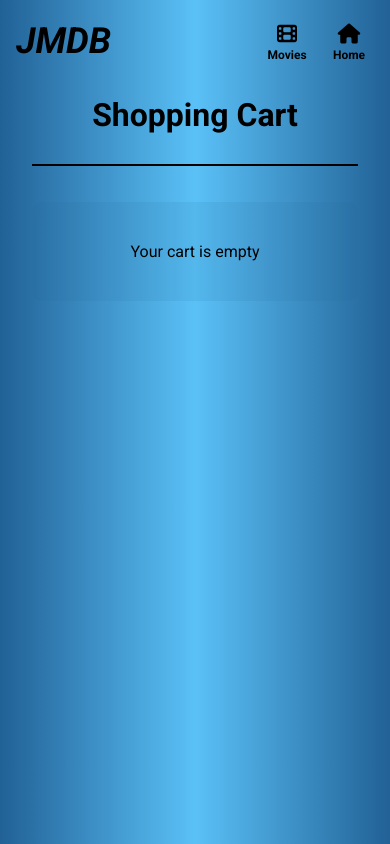
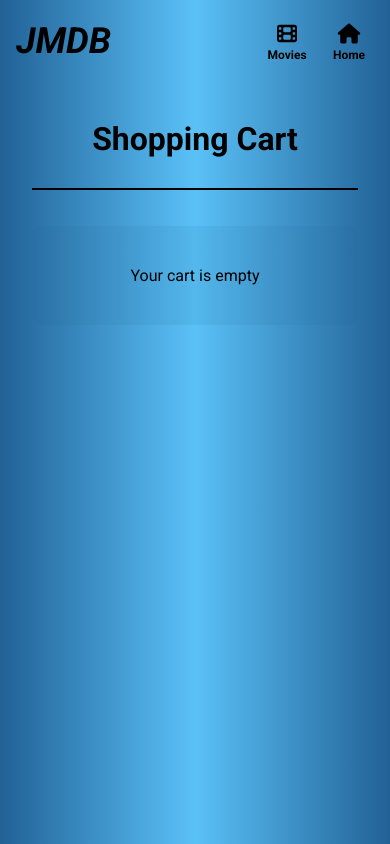
Before and after one commit to codejima3797/react-movie-store, a React (Create React App) app: page /cart in a window 390 px wide. Shown: the top 844 px of the page. Built offline with nearby package versions, Linux system fonts and the light colour scheme.

Commit message:
cart-padding

```diff
--- a/src/styles/style.css
+++ b/src/styles/style.css
@@ -2579,7 +2579,7 @@ select#state option {
   }
 
   .learn-more {
-    margin-bottom: 92px;
+    margin-bottom: 112px;
   }
 
   .learn-more__text {
@@ -2714,7 +2714,7 @@ select#state option {
     padding-top: 4px;
     height: 48px;
     position: relative;
-    margin-bottom: 24px;
+    margin-bottom: 12px;
   }
 
   .search__container {
@@ -2930,10 +2930,6 @@ select#state option {
     margin-top: 8px;  /* Small space for the icon */
   }
 
-  .cart {
-    padding-top: 0;
-  }
-
   .form-row {
     display: flex !important;
     flex-direction: row !important;
@@ -3108,7 +3104,7 @@ button,
     }
 
     .cart {
-        padding: 24px 32px 40px 32px;
+        padding: 60px 32px 48px 32px;
     }
 
     .cart__item {
```
